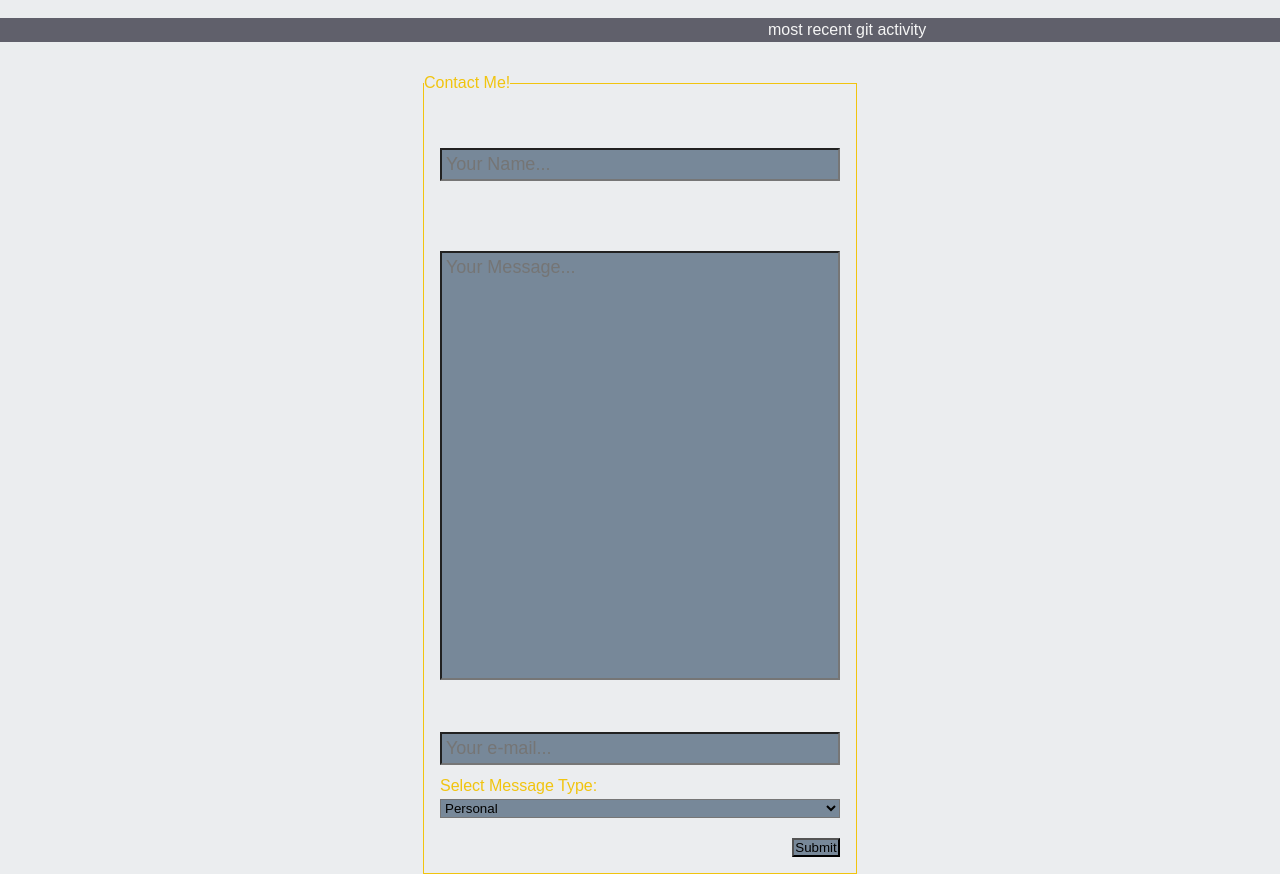
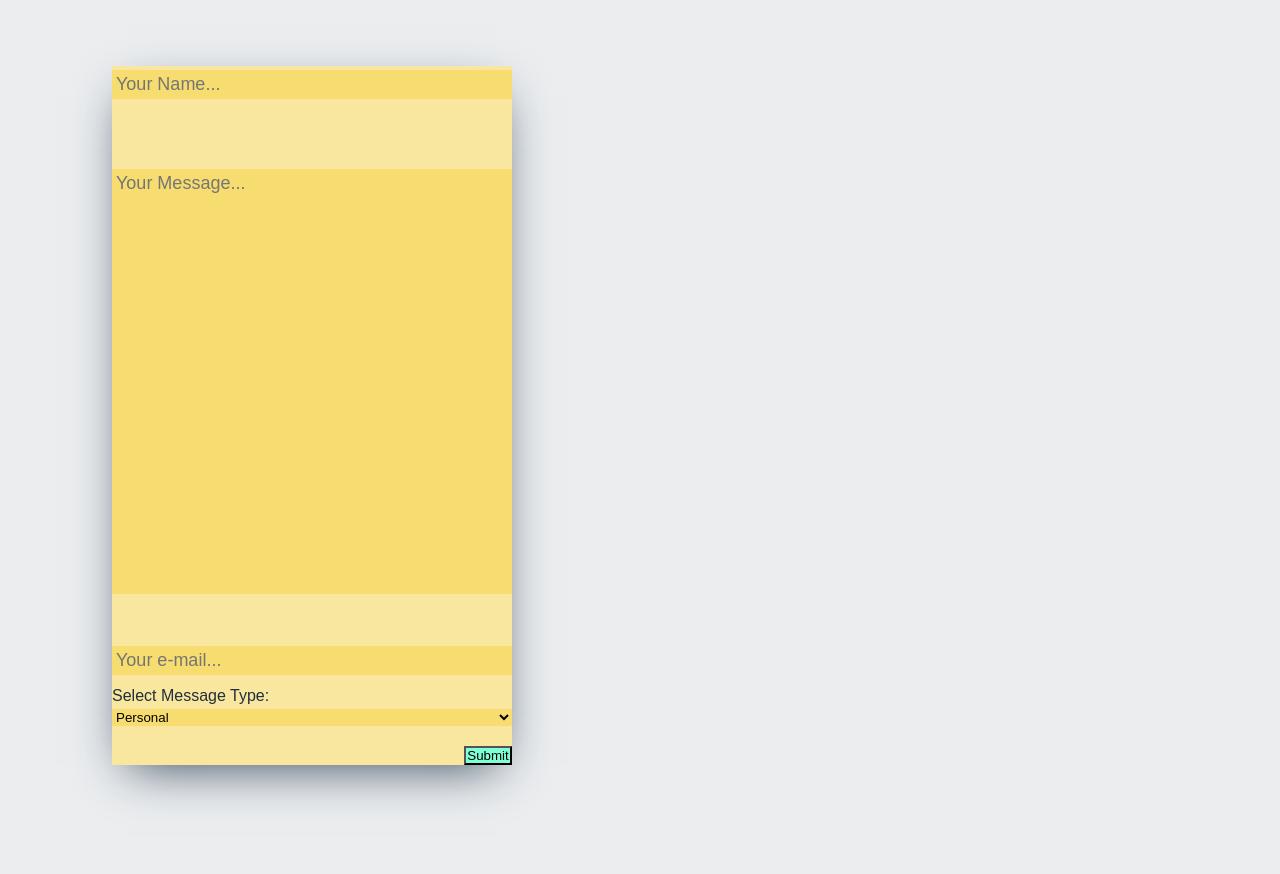
Before and after one commit to ZincNitrogen/Portfolio-Website, a plain HTML site: page contact.html in a window 1280 px wide. Shown: the part 62-936 px from the top of the page. After the commit the page ends 843 px from the top, so only its background shows below. Drawn offline with Linux system fonts and the light colour scheme.

Commit message:
updated contact page

```diff
--- a/contact.html
+++ b/contact.html
@@ -25,22 +25,19 @@
 
     </main>
 
-    <section id = statusbarcontainer>
+   <!-- <section id = statusbarcontainer>
         <p id="statusbar"">most recent git activity</p>
 
-    </section>
+    </section> -->
     <section id="contact-section">
-        <fieldset>
-            <legend>Contact Me!</legend>
-            <br>
-            <br>
+
         <form id="flex-form">
             <label for="name"></label>
             <input type="text" class="user-text"  id="name" name="name" placeholder="Your Name..." required><br><br>
             <label for="message"></label><br>
             <input type="textarea" id="text-box"  class="user-text" name="message" placeholder="Your Message..." required><br><br>
             <input type="email" class="user-text" id="email_input" name="email" placeholder="Your e-mail..." required>
-                    <p>Select Message Type:</p>
+            <p id="select-heading">Select Message Type:</p>
             <select id="message-type" name="message-type">
                 <option value="Personal">Personal</option>
                 <option value="Business">Business</option>
@@ -49,7 +46,7 @@
             <input id="submit-button" type="submit" value="Submit">
 
         </form>
-        </fieldset>
+
 
 
     </section>
--- a/style.css
+++ b/style.css
@@ -198,6 +198,7 @@ article {
     animation-timing-function: ease;
     animation-iteration-count: infinite;
     animation-direction: alternate;
+    animation-delay: -2s;
 
 
 
@@ -210,6 +211,7 @@ article {
     animation-timing-function: ease-in-out;
     animation-iteration-count: infinite;
     animation-direction: alternate;
+    animation-delay: -2s;
 }
 
 
@@ -219,15 +221,19 @@ a {
 
 
 .panels {
-    /*background-color: #fa7921; */
     background-color:var(--grey_lighter);
+    color: var(--grey_darker);
+
+    /*background-color: var(--static_motif_dark);
+    color: var(--grey_lighter);*/
+
+
     padding: 5vh 15vh 5vh 15vh;
     /*border-radius: 10px;
     border-style: solid;
     border-color: black;*/
     /*border: 1vh solid rgb(40, 39, 37);*/
     border: 1vh solid hidden;
-    color: var(--grey_darker);
    /* transition: background-color 0.2s;
     transition-timing-function: linear;*/
     border: 0.1vh solid var(--box_shadow_color) ;
@@ -246,6 +252,11 @@ a {
     animation-timing-function: ease-in-out;
     animation-iteration-count: infinite;
     animation-direction: alternate;*/
+
+    transition: background-color 1s;
+    transition-timing-function: ease-out;
+
+
 
 
 
@@ -276,6 +287,9 @@ a {
     animation-fill-mode: forwards;
     animation-iteration-count: 1;*/
     box-shadow: 0vh 4vh 6vh -3vh var(--grey_dark);
+    background-color: var(--static_motif_dark);
+    color: var(--grey_lighter);
+
 
 
 
@@ -310,39 +324,74 @@ a {
 }
 
 #contact-section {
-    color: var(--static_motif);
+    color: var(--grey_darker);
     display: flex;
     flex-flow: column wrap;
-    align-content: center;
+    align-content: flex-start;
     margin-top: 4vh;
+    padding-left: 12vh;
+
+    /*border: 2px solid black;*/
+
+
+    /*jump across goes here*/
+
+    animation-name: contact_form_jump_across;
+    animation-duration: 1s;
+    animation-timing-function: linear;
+    animation-iteration-count: 1;
+    animation-fill-mode: forwards;
+    animation-duration: forwards;
+
+
+
+
+
+
 
 
 }
 
-fieldset {
-    border: 0.2vh solid var(--static_motif);
 
-}
+
 
 form {
 
     margin: 2vh 2vh 2vh 2vh;
+    box-shadow: 0vh 2vh 6vh -2vh var(--grey_dark);
+    background-color: var(--static_motif_lighter);
+    animation-name: contact_form_movement;
+    animation-duration: 3s;
+    animation-timing-function: ease-in-out;
+    animation-iteration-count: infinite;
+    animation-direction: forwards;
+    animation-delay: -2s;
+
+
+
+
+
 }
 
 .user-text {
     color: black;
-    background-color: lightslategray;
+    background-color: var(--static_motif_light); /*lightslategray;*/
     padding: 0.5vh;
+    width: 50vh;
     outline: none;
-    width: 50vh;
+    font-size: large;
+    border: none;
 
-    font-size: large;
+
+
+
 }
 
 .user-text:focus {
-    border: 0.5vh solid var(--static_motif);
+    border: none;
 
 }
+
 
 #text-box {
     padding-bottom: 50vh;
@@ -351,7 +400,7 @@ form {
 }
 
 #text-box:focus {
-    border: 0.5vh solid var(--static_motif);
+    border: none;
 
 }
 
@@ -361,20 +410,31 @@ form {
     align-content: center;
     justify-content: center;
     gap: 0.5vh;
-}
-
-#message-type {
-    color: black;
-    background-color: lightslategray;
-    outline: none;
 
 
 
 }
 
+#message-type {
+    color: black;
+    background-color: var(--static_motif_light);
+    outline: none;
+    border: none;
+
+
+
+
+}
+
+#select-heading {
+    background-color: var(--static_motif_lighter);
+
+}
 #email_input {
     margin-top: 1vh;
     margin-bottom: 1vh;
+    box-shadow: 0vh 2vh 6vh -3vh var(--grey_dark);
+
 }
 
 option {
@@ -383,7 +443,7 @@ option {
 
 #submit-button {
     align-self: flex-end;
-    background-color: lightslategray;
+    background-color: aquamarine;
     margin-top: 2vh;
     width: 6vh;
     transition: width 0.2s;
@@ -394,7 +454,6 @@ option {
 #submit-button:hover {
     width: 50vh;
 }
-
 
 
 @keyframes slide {
@@ -452,10 +511,27 @@ option {
     to {margin-top: 5vh;}
 }
 
+@keyframes panel_orange {
+    from {background-color: var(--grey_lighter);color:var(--grey_darker) ;}
+    to {background-color: var(--static_motif_dark);color: var(--grey_lighter);}
+}
+
+@keyframes contact_form_movement {
+
+    0% {margin-right:2vh};
+    50% {margin-top:4vh;}
+    100% {margin-right:2vh;margin-top:2vh}
+}
+
+@keyframes contact_form_jump_across {
+    0% {transform: translate(25%);}
+    100% {transform: translate(0);}
+}
+
 
 
 /*have "developer" cycle thru the other color and black. That other color will be the same motif for kinetic energy throughout the site
-(on button press, on hover, etc)
+(on button press, on hover,    etc)
 
 possible kinetic motif colors (hex)
 
```
Lines whose indentation alone changed are shown as unchanged.
